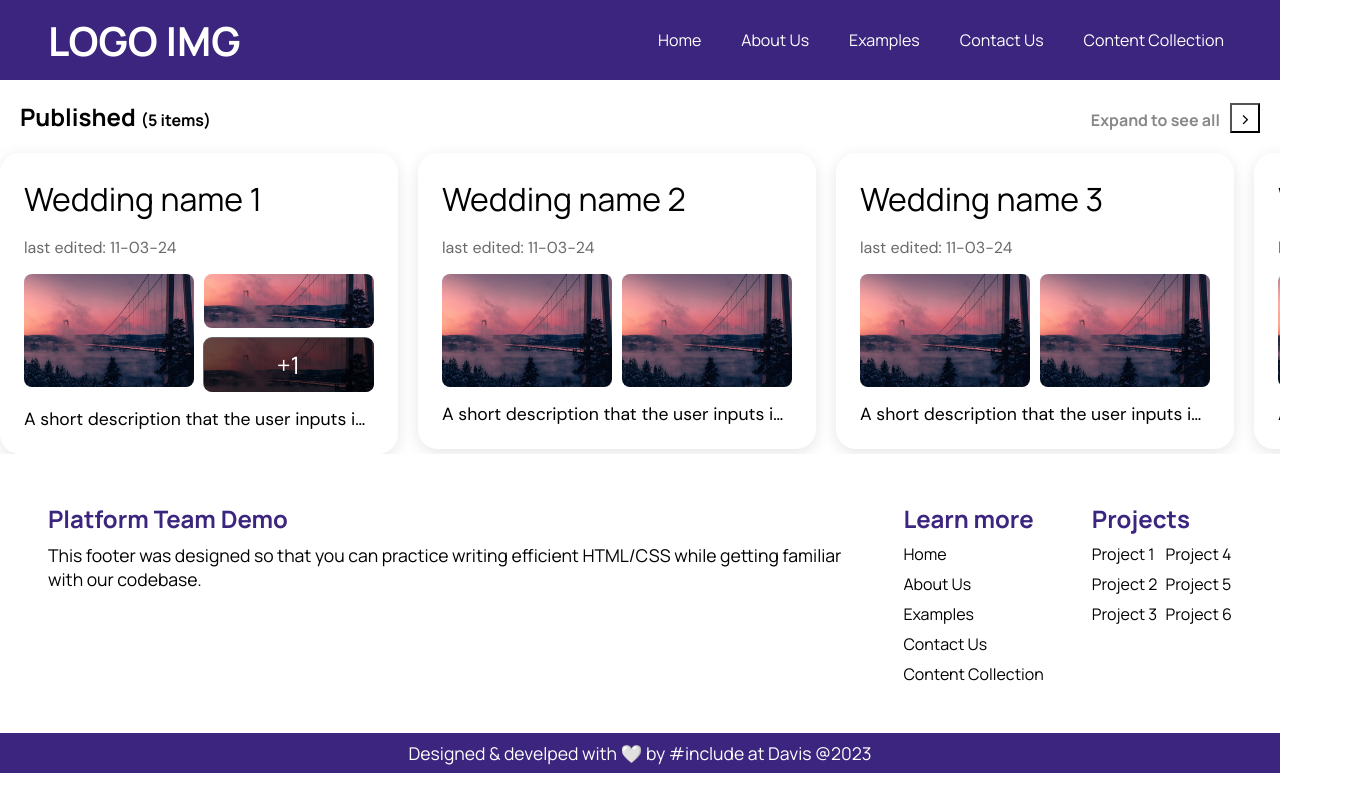
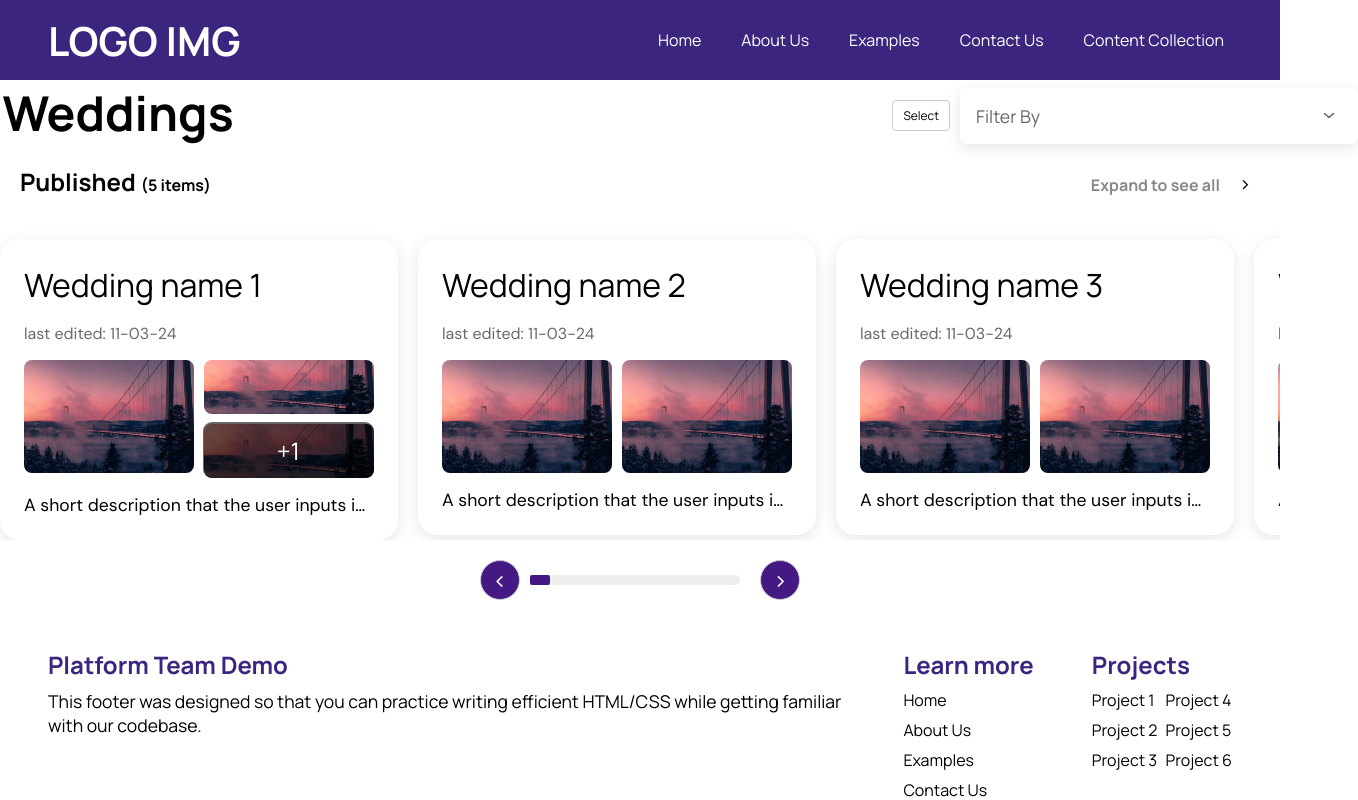
Before and after one commit to include-davis/Include-CMS, a Next.js app: page /content-collection in a window 1280 px wide. Shown: the top 800 px of the page, 1358 px wide, since content can reach past the window. Built offline with nearby package versions, Linux system fonts and the light colour scheme.

Commit message:
more edits to the page

```diff
--- a/app/(pages)/content-collection/page.tsx
+++ b/app/(pages)/content-collection/page.tsx
@@ -12,11 +12,17 @@
 //   );
 // }
 'use client';
-import { useState } from 'react';
+import { useState, useRef, useEffect } from 'react';
 import CollectionCard from './_component/CollectionCard/CollectionCard';
+import SortMenu from '@components/SortMenu/SortMenu';
+import SelectButton from '@components/SelectButton';
 
 export default function Home() {
   const [extended, setExtended] = useState(false);
+  const [scrollPosition, setScrollPosition] = useState(0);
+  const [scrollProgress, setScrollProgress] = useState(0);
+  const containerRef = useRef<HTMLDivElement>(null);
+  const scrollAmount = 200;
   const collections = [
     {
       name: 'Wedding name 1',
@@ -50,12 +56,68 @@ export default function Home() {
       ],
     },
   ];
+
   const handleExtendClick = () => {
     console.log('Extend clicked');
-    setExtended(true);
+    setExtended((prevExtended) => !prevExtended); // Toggle extended state
   };
+
+  const updateScrollProgress = () => {
+    if (containerRef.current) {
+      const maxScroll =
+        containerRef.current.scrollWidth - containerRef.current.clientWidth;
+      const progress = (scrollPosition / maxScroll) * 100;
+      setScrollProgress(progress);
+    }
+  };
+
+  useEffect(() => {
+    updateScrollProgress();
+  }, [scrollPosition]);
+
+  const handleScrollLeft = () => {
+    if (containerRef.current) {
+      const newPosition = Math.max(scrollPosition - scrollAmount, 0);
+      setScrollPosition(newPosition);
+      containerRef.current.scrollTo({ left: newPosition, behavior: 'smooth' });
+    }
+  };
+
+  const handleScrollRight = () => {
+    if (containerRef.current) {
+      const maxScroll =
+        containerRef.current.scrollWidth - containerRef.current.clientWidth;
+      const newPosition = Math.min(scrollPosition + scrollAmount, maxScroll);
+      setScrollPosition(newPosition);
+      containerRef.current.scrollTo({ left: newPosition, behavior: 'smooth' });
+    }
+  };
+
   return (
     <main>
+      <div
+        style={{
+          display: 'flex',
+          alignItems: 'center',
+          gap: '20px',
+          paddingLeft: '.2%',
+        }}
+      >
+        <h1>Weddings</h1>
+        <div
+          style={{
+            display: 'flex',
+            alignItems: 'center', // Align items vertically
+            justifyContent: 'flex-end', // Align children to the end of the container
+            gap: '10px', // Adjust spacing between items
+            paddingLeft: '50%',
+            paddingTop: '.5%',
+          }}
+        >
+          <SelectButton />
+          <SortMenu updater={() => {}} sortBy="placeholder" />
+        </div>
+      </div>
       <div
         style={{
           marginTop: '20px',
@@ -77,7 +139,7 @@ export default function Home() {
         </span>
         <div>
           <span style={{ fontSize: '16px', color: '#888888' }}>
-            Expand to see all
+            {extended ? 'Collapse' : 'Expand to see all'}
           </span>
           <button
             onClick={handleExtendClick}
@@ -87,19 +149,122 @@ export default function Home() {
               width: '30px',
               height: '30px',
               backgroundColor: 'transparent',
-              // border: 'none',
+              border: 'none',
             }}
           >
-            {'>'}
+            {extended ? '<' : '>'}
           </button>
         </div>
       </div>
-      <div style={{ overflowX: 'auto', display: 'flex', flexDirection: 'row' }}>
-        {collections.map((collection, index) => (
-          <div key={index} style={{ marginRight: '20px', marginTop: '20px' }}>
-            <CollectionCard name={collection.name} images={collection.images} />
+      <div>
+        {extended ? (
+          <div
+            style={{
+              display: 'grid',
+              gridTemplateColumns: 'repeat(3, 1fr)',
+              gap: '20px',
+              margin: '20px',
+            }}
+          >
+            {collections.map((collection, index) => (
+              <div key={index} style={{ marginTop: '20px' }}>
+                <CollectionCard
+                  name={collection.name}
+                  images={collection.images}
+                />
+              </div>
+            ))}
           </div>
-        ))}
+        ) : (
+          <>
+            <div
+              ref={containerRef}
+              style={{
+                overflowX: 'hidden',
+                display: 'flex',
+                flexDirection: 'row',
+                width: '100%', // Adjust width as needed
+                margin: '20px 0', // Add margin for spacing
+              }}
+            >
+              {collections.map((collection, index) => (
+                <div
+                  key={index}
+                  style={{ marginRight: '20px', marginTop: '20px' }}
+                >
+                  <CollectionCard
+                    name={collection.name}
+                    images={collection.images}
+                  />
+                </div>
+              ))}
+            </div>
+            <div
+              style={{
+                display: 'flex',
+                justifyContent: 'center',
+                alignItems: 'center',
+                marginTop: '10px',
+              }}
+            >
+              <button
+                onClick={handleScrollLeft}
+                style={{
+                  fontSize: '24px',
+                  color: 'white',
+                  marginRight: '10px',
+                  width: '40px',
+                  height: '40px',
+                  borderRadius: '50%', // Make it circular
+                  border: '1px solid #ccc',
+                  backgroundColor: '#441983',
+                  cursor: 'pointer',
+                }}
+              >
+                {'<'}
+              </button>
+              <div
+                style={{
+                  width: '200px',
+                  height: '10px',
+                  backgroundColor: '#eee',
+                  borderRadius: '5px',
+                  margin: '0 10px',
+                  position: 'relative',
+                }}
+              >
+                <div
+                  style={{
+                    width: '20px',
+                    height: '10px',
+                    backgroundColor: '#441983',
+                    position: 'absolute',
+                    top: '0',
+                    left: `${scrollProgress}%`,
+                    transform: 'translateX(-50%)',
+                    borderRadius: '2px',
+                  }}
+                ></div>
+              </div>
+              <button
+                onClick={handleScrollRight}
+                style={{
+                  fontSize: '24px',
+                  marginLeft: '10px',
+                  color: 'white',
+                  width: '40px',
+                  height: '40px',
+                  borderRadius: '50%', // Make it circular
+                  border: '1px solid #ccc',
+                  backgroundColor: '#441983',
+                  cursor: 'pointer',
+                }}
+              >
+                {'>'}
+              </button>
+            </div>
+          </>
+        )}
       </div>
     </main>
   );
```
